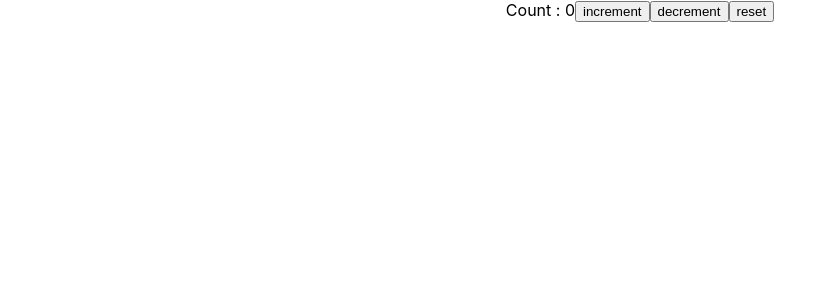
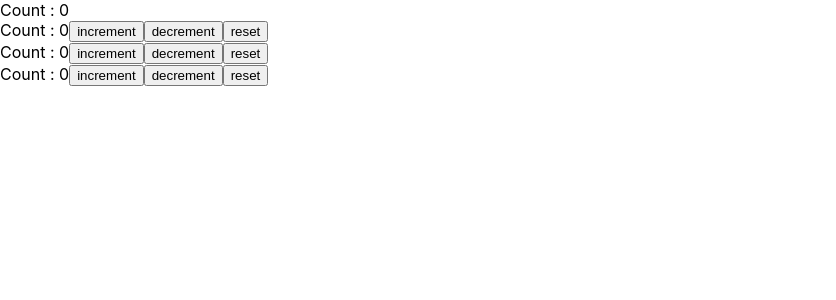
Before and after one commit to SHANU-NP/react-app-dev, a React (Create React App) app: page / in a window 1280 px wide. Shown: the top 300 px of the page, without its empty margins (0-836 px from the left). Built offline with nearby package versions, Linux system fonts and the light colour scheme.

Commit message:
-- useReducer with useContext

```diff
--- a/src/App.js
+++ b/src/App.js
@@ -1,15 +1,38 @@
 import "./App.css";
-import React from "react";
-import CounterTwo from "./components/useReducer/CounterTwo";
+import React, { useReducer } from "react";
+import "./components/userReducerWithUseContext/ComponentA";
+import ComponentA from "./components/userReducerWithUseContext/ComponentA";
+import ComponentB from "./components/userReducerWithUseContext/ComponentB";
+import ComponentC from "./components/userReducerWithUseContext/ComponentC";
 
+export const CountContext = React.createContext();
 
-export const UserContext = React.createContext();
-export const ChannelContext = React.createContext();
+const initialState = 0;
+
+const reducer = (state, action) => {
+  switch (action) {
+    case "increment":
+      return state + 1;
+    case "decrement":
+      return state - 1;
+    case "reset":
+      return initialState;
+    default:
+      return state;
+  }
+};
 
 function App() {
+  const [state, dispatch] = useReducer(reducer, initialState);
+
   return (
-    <div className="App">
-      <CounterTwo></CounterTwo>
+    <div>
+      Count : {state}
+      <CountContext.Provider value={{countState : state , countDispatch : dispatch}}>
+        <ComponentA></ComponentA>
+        <ComponentB></ComponentB>
+        <ComponentC></ComponentC>
+      </CountContext.Provider>
     </div>
   );
 }
--- /dev/null
+++ b/src/components/userReducerWithUseContext/ComponentA.js
@@ -0,0 +1,19 @@
+import React,{useContext} from 'react'
+import { CountContext } from '../../App';
+
+
+ function ComponentA() {
+ const countContext =  useContext(CountContext)
+
+  return (
+    <div>
+      Count : {countContext.countState}
+      <button onClick={() => countContext.countDispatch("increment")}>increment</button>
+      <button onClick={() => countContext.countDispatch("decrement")}>decrement</button>
+      <button onClick={() => countContext.countDispatch("reset")}>reset</button>
+
+    </div>
+  )
+}
+
+export default ComponentA;
--- /dev/null
+++ b/src/components/userReducerWithUseContext/ComponentB.js
@@ -0,0 +1,10 @@
+import React from 'react'
+import ComponentD from './ComponentD'
+
+function ComponentB() {
+  return (
+    <ComponentD></ComponentD>
+  )
+}
+
+export default ComponentB
--- /dev/null
+++ b/src/components/userReducerWithUseContext/ComponentC.js
@@ -0,0 +1,8 @@
+import React from 'react'
+import ComponentE from './ComponentE';
+
+function ComponentC() {
+  return <ComponentE></ComponentE>
+}
+
+export default ComponentC;
--- /dev/null
+++ b/src/components/userReducerWithUseContext/ComponentD.js
@@ -0,0 +1,19 @@
+import React,{useContext} from 'react'
+import { CountContext } from '../../App';
+
+
+ function ComponentD() {
+ const countContext =  useContext(CountContext)
+
+  return (
+    <div>
+      Count : {countContext.countState}
+      <button onClick={() => countContext.countDispatch("increment")}>increment</button>
+      <button onClick={() => countContext.countDispatch("decrement")}>decrement</button>
+      <button onClick={() => countContext.countDispatch("reset")}>reset</button>
+
+    </div>
+  )
+}
+
+export default ComponentD;
--- /dev/null
+++ b/src/components/userReducerWithUseContext/ComponentE.js
@@ -0,0 +1,10 @@
+import React from 'react'
+import ComponentF from './ComponentF'
+
+function ComponentE() {
+  return (
+    <ComponentF></ComponentF>
+  )
+}
+
+export default ComponentE
--- /dev/null
+++ b/src/components/userReducerWithUseContext/ComponentF.js
@@ -0,0 +1,19 @@
+import React,{useContext} from 'react'
+import { CountContext } from '../../App';
+
+
+ function ComponentF() {
+ const countContext =  useContext(CountContext)
+
+  return (
+    <div>
+      Count : {countContext.countState}
+      <button onClick={() => countContext.countDispatch("increment")}>increment</button>
+      <button onClick={() => countContext.countDispatch("decrement")}>decrement</button>
+      <button onClick={() => countContext.countDispatch("reset")}>reset</button>
+
+    </div>
+  )
+}
+
+export default ComponentF;
```
